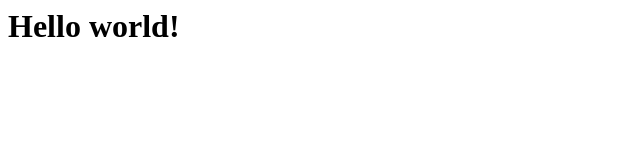
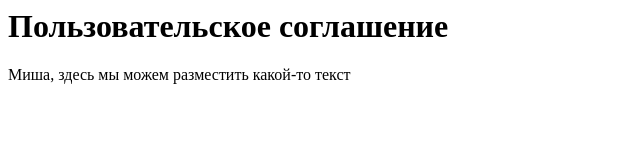
Before and after one commit to diverpb/ms-doc, a plain HTML site: page docs/index.html in a window 1280 px wide. Shown: the whole page, without its empty margins (0-640 px from the left). Drawn offline with Linux system fonts and the light colour scheme.

Commit message:
Change address and text

```diff
--- a/docs/index.html
+++ b/docs/index.html
@@ -1,5 +1,6 @@
 <html>
   <body>
-    <h1>Hello world!</h1>
+    <h1>Пользовательское соглашение</h1>
+    <p>Миша, здесь мы можем разместить какой-то текст</p>
   </body>
 </html>
```
Also changed, not shown: 1 other file.
